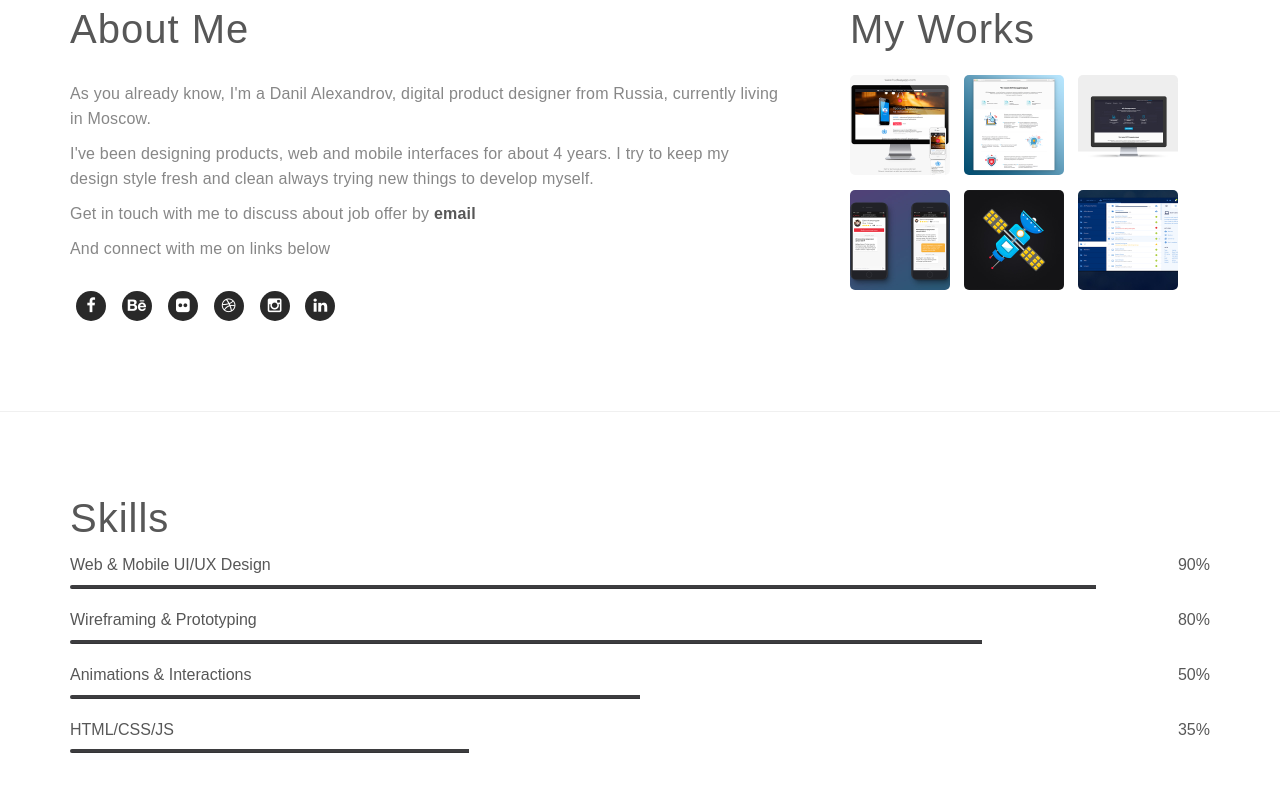
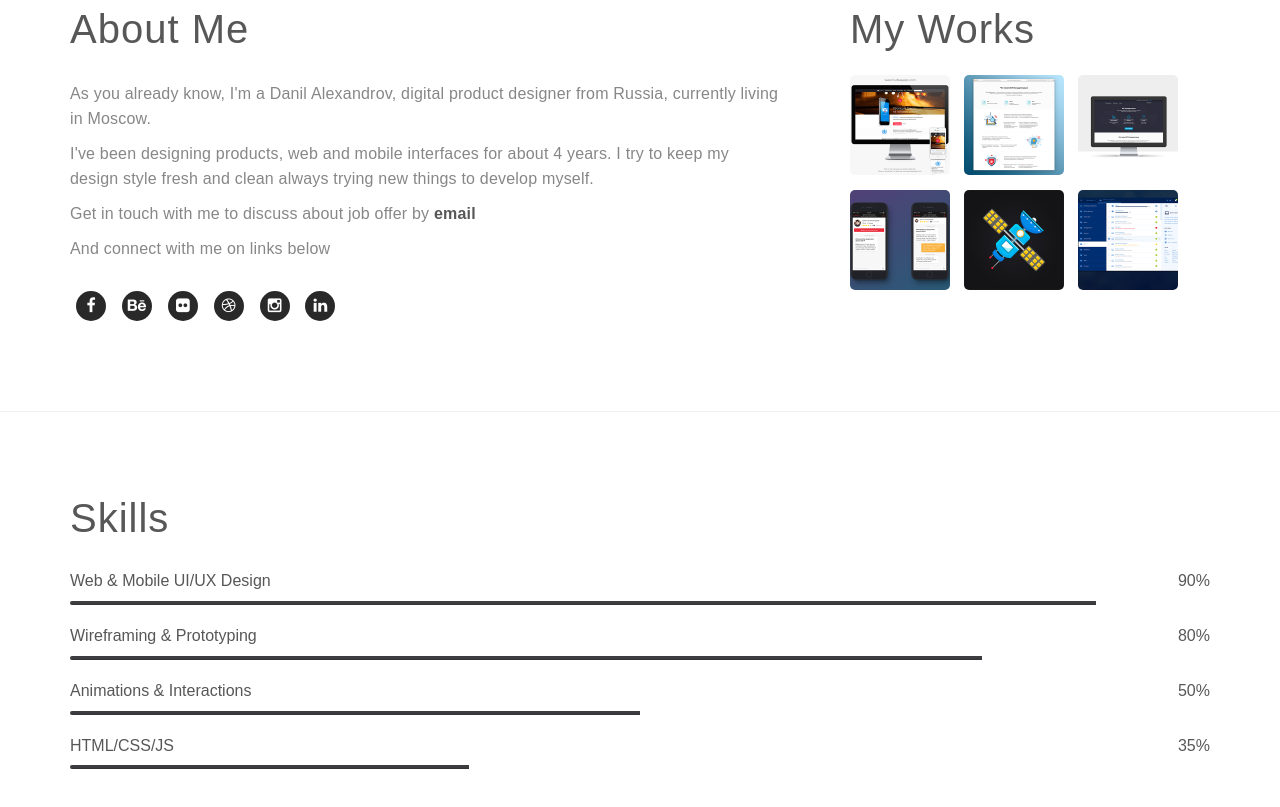
Before and after one commit to danyboyiscool/danyboyiscool.github.io, a plain HTML site: page index.html in a window 1280 px wide. Shown: the part 878-1685 px from the top of the page. Drawn offline with Linux system fonts and the light colour scheme; a web font is replaced by a local one.

Commit message:
Fixes of past fixes
Update

```diff
--- a/css/style.css
+++ b/css/style.css
@@ -344,6 +344,10 @@ a:hover, a:active, a:focus {
   padding-bottom: 100px;
 }
 
+#skill .section-title {
+  padding-bottom: 16px;
+}
+
 .skill-thumb strong,
 .skill-thumb span {
   color: #575757;
--- a/index.html
+++ b/index.html
@@ -162,7 +162,9 @@
 
                <div class="col-md-12 col-sm-12">
                     <div class="skill-thumb">
-                      <h2>Skills</h2>
+                      <div class="wow fadeIn section-title" data-wow-delay="0.2s">
+                        <h2>Skills</h2>
+                      </div>
                          <div class="wow fadeIn" data-wow-delay="0.2s">
                               <strong>Web & Mobile UI/UX Design</strong>
                                    <span class="pull-right">90%</span>
```
Also changed, not shown: favicon.ico, favicon.png.
